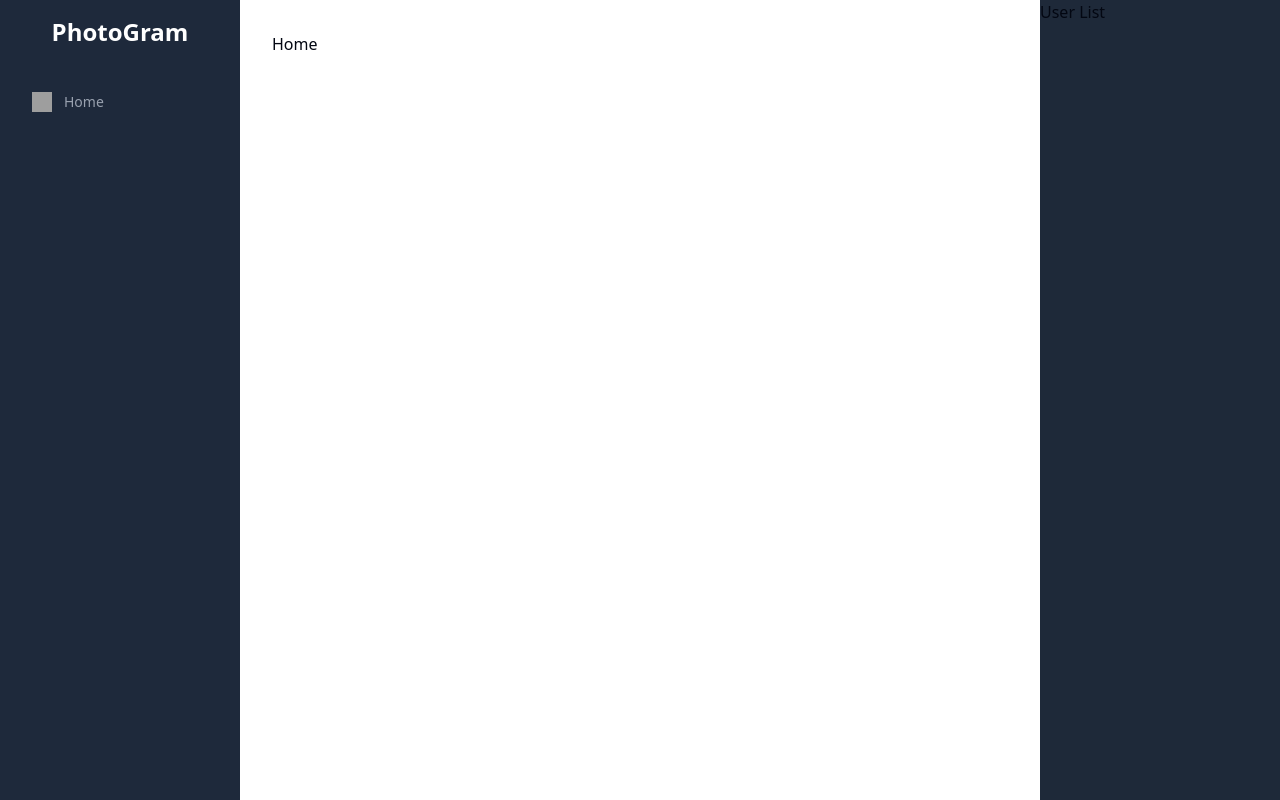
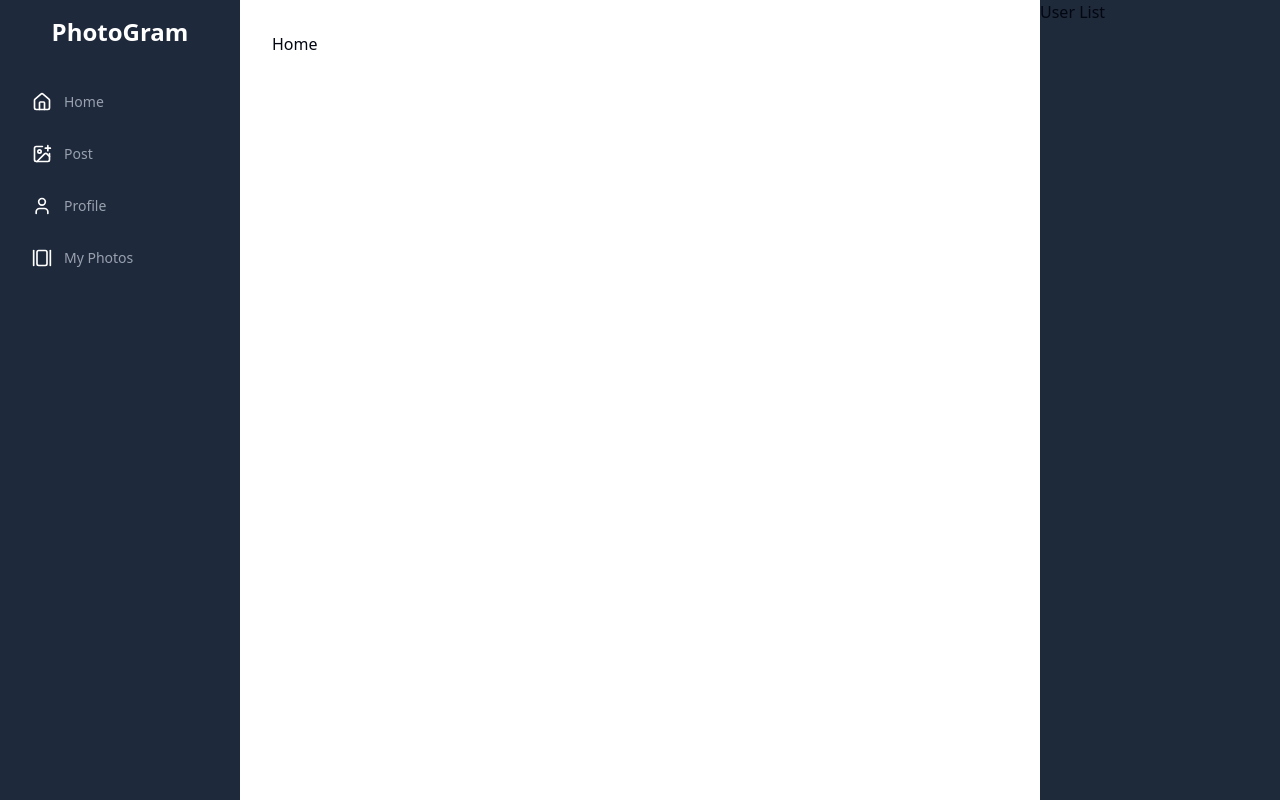
Before and after one commit to kasurbantal/Photogram, a React (Vite) app: page /home in a window 1280 px wide. Built offline with nearby package versions, Linux system fonts and the light colour scheme; no server answers; grey boxes are pictures that could not be loaded.

Commit message:
fix: improve sidebar nav UI and add missing route

```diff
--- a/package.json
+++ b/package.json
@@ -39,7 +39,8 @@
     "tw-animate-css": "^1.3.2",
     "typescript": "~5.8.3",
     "typescript-eslint": "^8.30.1",
-    "vite": "^6.3.5"
+    "vite": "^6.3.5",
+    "vite-plugin-svgr": "^4.3.0"
   },
   "description": "This template provides a minimal setup to get React working in Vite with HMR and some ESLint rules.",
   "main": "eslint.config.js",
--- a/src/components/sidebar/index.tsx
+++ b/src/components/sidebar/index.tsx
@@ -1,7 +1,7 @@
 import * as React from "react";
-import HomeIcon from "@/assets/icons/home.svg";
 import { Link, useLocation } from "react-router-dom";
 import { cn } from "@/lib/utils";
+import { Home, ImagePlus, User, GalleryHorizontal } from "lucide-react";
 
 interface ISidebarProps {}
 
@@ -9,7 +9,22 @@ const navItems = [
   {
     name: "Home",
     link: "/",
-    icon: HomeIcon,
+    icon: Home,
+  },
+  {
+    name: "Post",
+    link: "/post",
+    icon: ImagePlus,
+  },
+  {
+    name: "Profile",
+    link: "/profile",
+    icon: User,
+  },
+  {
+    name: "My Photos",
+    link: "/myphotos",
+    icon: GalleryHorizontal,
   },
 ];
 
@@ -26,22 +41,26 @@ const Sidebar: React.FunctionComponent<ISidebarProps> = () => {
       <div className="flex flex-col space-y-2">
         {navItems.map((item) => {
           const isActive = pathname === item.link;
+          const Icon = item.icon;
 
           return (
             <Link
               to={item.link}
               key={item.name}
               className={cn(
-                "flex items-center gap-3 px-4 py-3 rounded-md transition-colors",
+                "group flex items-center gap-3 px-4 py-3 rounded-md transition-colors",
                 isActive
-                  ? "bg-slate-800 text-white"
+                  ? "bg-slate-800 text-white hover:bg-white hover:text-slate-800"
                   : "bg-transparent text-gray-400 hover:bg-slate-700 hover:text-white"
               )}
             >
-              <img
-                src={item.icon}
-                alt={item.name}
-                className={cn("w-5 h-5", isActive ? "invert brightness-0" : "")}
+              <Icon
+                className={cn(
+                  "w-5 h-5 transition-colors",
+                  isActive
+                    ? "text-white group-hover:text-black"
+                    : "text-white group-hover:text-black"
+                )}
               />
               <span className="text-sm font-medium">{item.name}</span>
             </Link>
```
Also changed, not shown: 1 other file (tests, documents, lock files or other folders).
